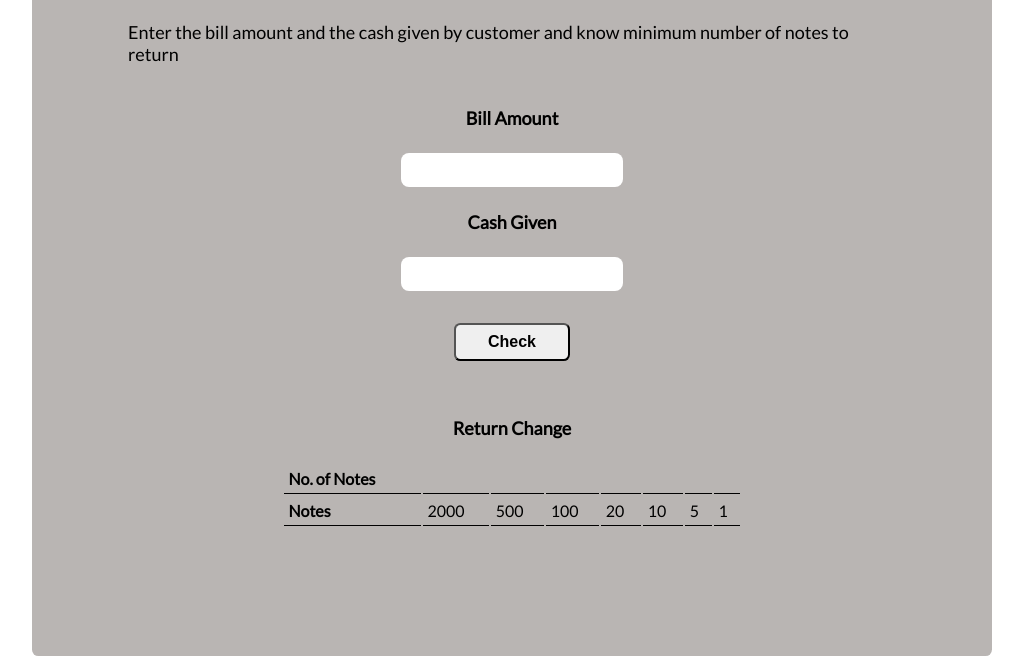
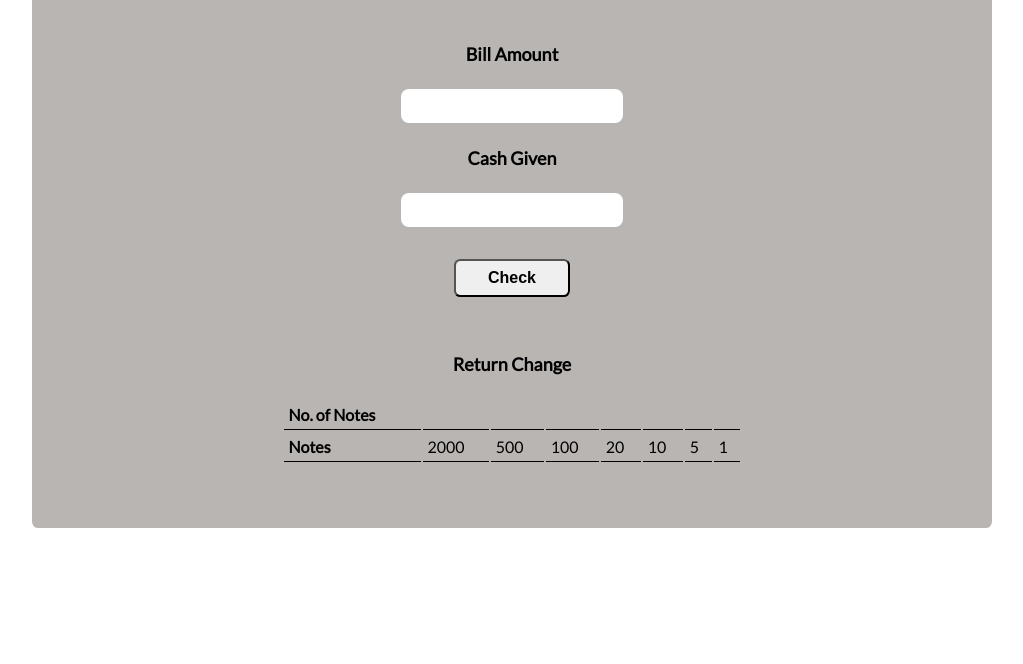
Before and after one commit to ansarimoosa99/cash-manager, a plain HTML site: page index.html in a window 1280 px wide. Shown: the part 203-867 px from the top of the page, without its empty margins (128-1151 px from the left). After the commit the page ends 800 px from the top, so only its background shows below. Drawn offline with Linux system fonts and the light colour scheme.

Commit message:
Update: style.css

```diff
--- a/style.css
+++ b/style.css
@@ -10,7 +10,8 @@ body{
     width: 60vw;
     align-items: center;
     background: #B9B5B3;
-    padding: 6rem;
+
+    padding: 2rem 6rem;
     margin : auto;
     border-radius: .4rem;
     border: none;
```
